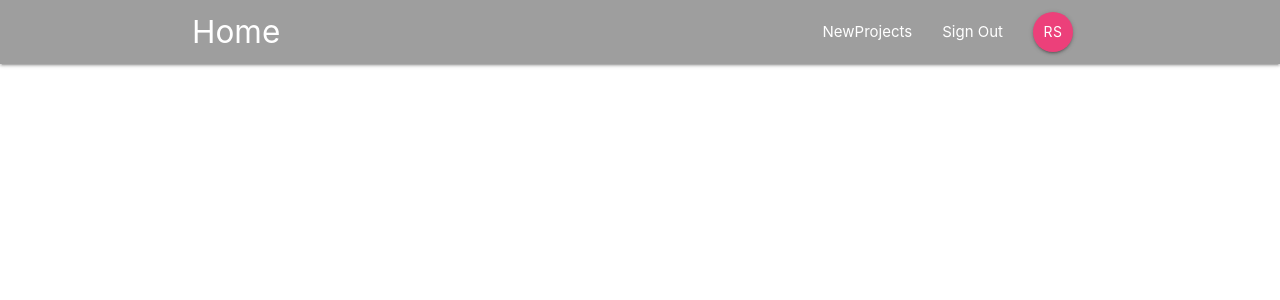
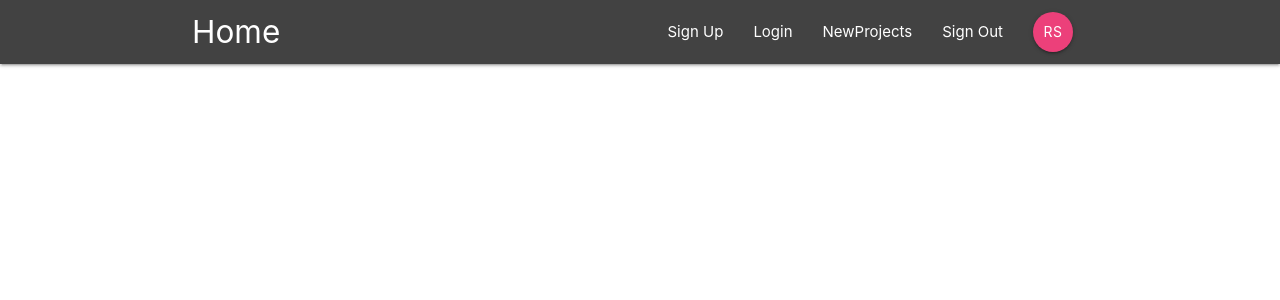
Before and after one commit to thisisrishabh22/React_Redux_FireBase, a React (Create React App) app: page / in a window 1280 px wide. Shown: the top 300 px of the page. Built offline with nearby package versions, Linux system fonts and the light colour scheme.

Commit message:
chore: add navbar components

```diff
--- a/src/app/components/layouts/Navbar.jsx
+++ b/src/app/components/layouts/Navbar.jsx
@@ -1,13 +1,15 @@
 import React from 'react';
 import { Link } from 'react-router-dom';
 import SignedInLinks from './SignedInLinks';
+import SignedOutLinks from './SignedOutLinks'
 
 const Navbar = () => {
     return (
-        <nav className="nav wrapper grey darke-3">
+        <nav className="nav wrapper grey darken-3">
             <div className="container">
                 <Link to="/" className="brand-logo">Home</Link>
                 <SignedInLinks />
+                <SignedOutLinks />
             </div>
         </nav>
     )
--- a/src/app/components/layouts/SignedOutLinks.jsx
+++ b/src/app/components/layouts/SignedOutLinks.jsx
@@ -0,0 +1,13 @@
+import React from 'react';
+import { NavLink } from 'react-router-dom';
+
+const SignedOutLinks = () => {
+    return (
+        <ul className="right">
+            <li><NavLink to="/" >Sign Up</NavLink></li>
+            <li><NavLink to="/" >Login</NavLink></li>
+        </ul>
+    )
+}
+
+export default SignedOutLinks;
```
